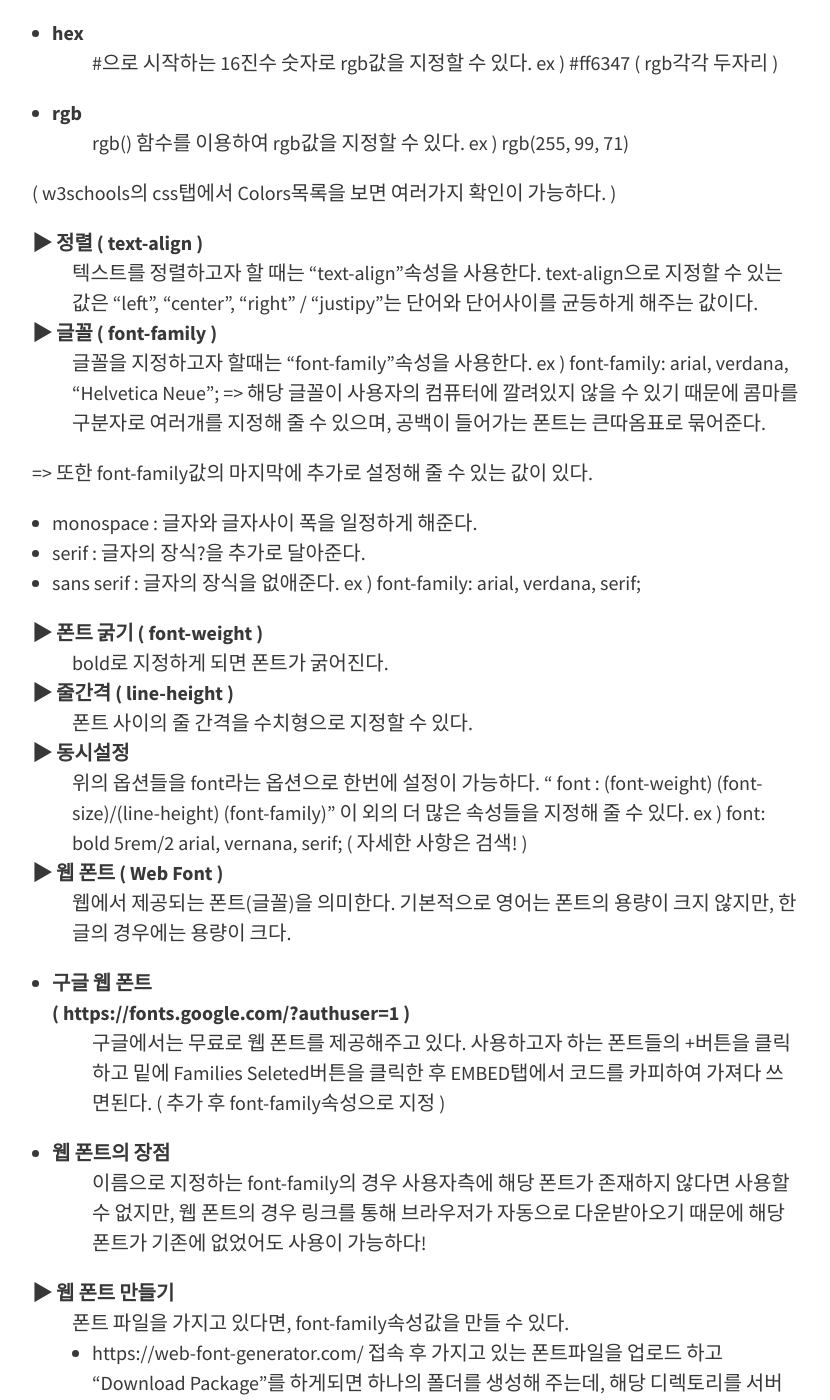
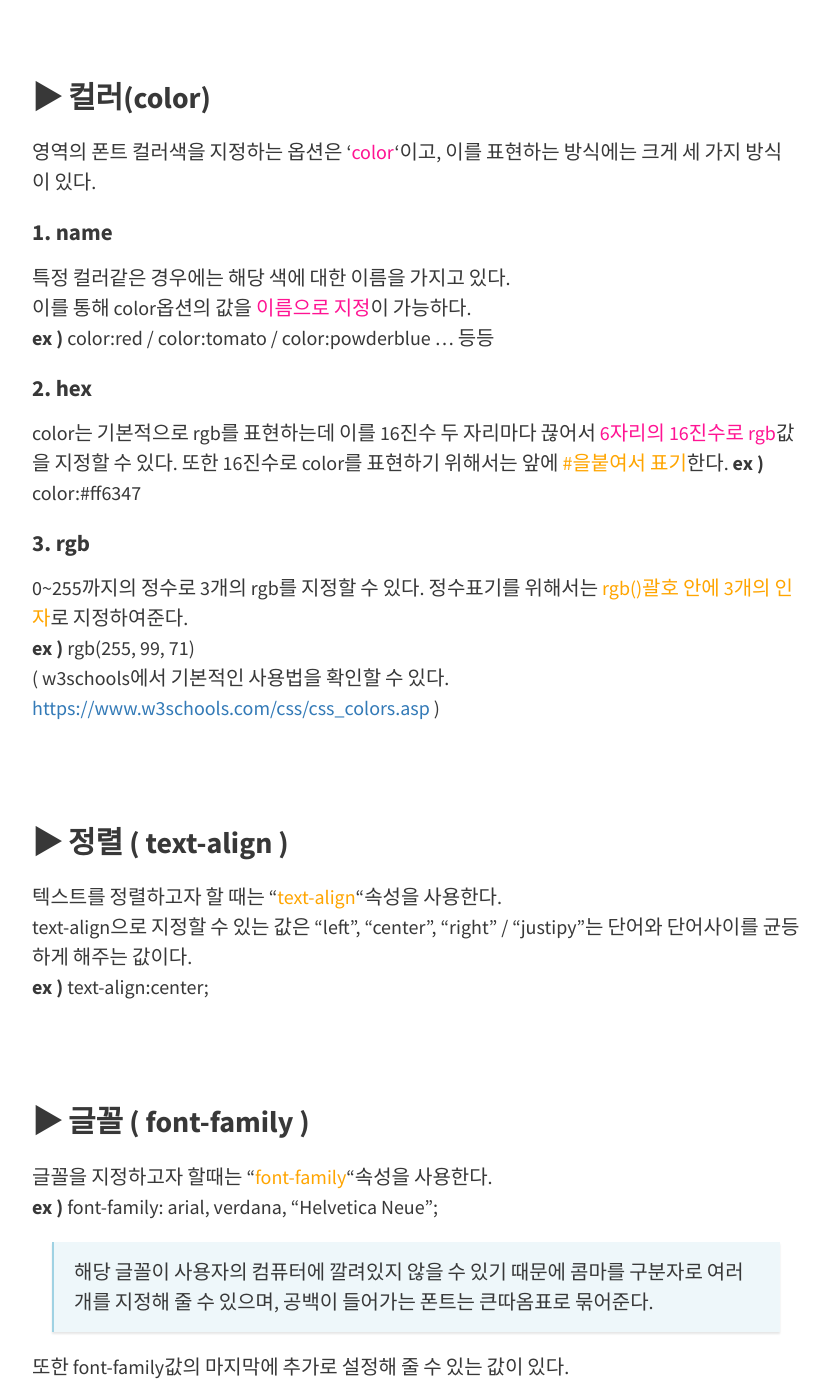
Before and after one commit to gunbin91/gunbin91.github.io, a Jekyll site: the page built from _posts/2018-10-29-css_5_font.md, in a window 1280 px wide and 1400 px high, scrolled down 1112 px. Shown: the whole window, without its empty margins (224-1054 px from the left). Built offline with Jekyll 4.4.1, drawn with Linux system fonts in a browser that asks for light colours; comment, search, counter and statistics services are not loaded; some of the changed text lies outside the part shown.

Commit message:
add css_font

```diff
--- a/_posts/2018-10-29-css_5_font.md
+++ b/_posts/2018-10-29-css_5_font.md
@@ -14,8 +14,8 @@ categories: [ css ]
 텍스트(서체)를 관장하는 옵션으로 글씨체, 컬러, 사이즈 등등 여러가지 폰트에 관련된 옵션을 설정할 수 있다.
 <br/><br/>
 
-### ▶ 단위
-폰트의 크기를 결정하는 단위는 실제로는 여러가지가 있지만,<br/> 크게 세 가지를 주로 쓰며 폰트에만 국한된 사안은 아니다.<br/>
+### ▶ 크기 단위(font-size)
+폰트의 사이즈는 '<font color="orange">font-size</font>'옵션으로 지정해준다. 폰트의 크기를 결정하는 단위는 실제로는 여러가지가 있지만, 크게 세 가지를 주로 쓰며 폰트에만 국한된 사안은 아니다.<br/>
 
 - <font color="orange">px</font> : 고정값
 - <font color="orange">em</font> : 가변적 (old)
@@ -26,60 +26,77 @@ px단위는 바뀌지 않고, rem은 같이 바뀌게 된다.
 따라서, cascading의 철학적인 이유로
 특정상황이 아닌경우에는 rem을 자주 쓴다.
 
-▶ 컬러
-: 컬러를 표현하는 방식에는 크게 세 가지 방식이 있다.
-- color name
-: 정해져있는 이름을 통해 지정할 수 있다.
-ex ) red, tomato, powderblue ... 등등
+> 최근에 자주 쓰이는 단위로는 vw, vh가 있다. 이는 여러 기기마다 브라우저의 사이즈가 다르기 때문에 반응형에 특화된 단위이며 <font color="orange">vw는 브라우저 width의 1/100</font> 단위이고, <font color="orange">vh는 브라우저 height의 1/100</font>단위 이다.
 
-- hex
-: #으로 시작하는 16진수 숫자로 rgb값을 지정할 수 있다.
-ex ) #ff6347 ( rgb각각 두자리 )
+<br/><br/>
 
-- rgb
-: rgb() 함수를 이용하여 rgb값을 지정할 수 있다.
-ex ) rgb(255, 99, 71)
+### ▶ 컬러(color)
+영역의 폰트 컬러색을 지정하는 옵션은 '<font color="deeppink">color</font>'이고, 이를 표현하는 방식에는 크게 세 가지 방식이 있다.
+<br/>
 
-( w3schools의 css탭에서 Colors목록을 보면 여러가지 확인이 가능하다. )
+#### 1. name
+특정 컬러같은 경우에는 해당 색에 대한 이름을 가지고 있다.<br/> 이를 통해 color옵션의 값을 <font color="deeppink">이름으로 지정</font>이 가능하다.<br/>
+<b>ex )</b> color:red / color:tomato / color:powderblue ... 등등
+<br/>
 
-▶ 정렬 ( text-align )
-:  텍스트를 정렬하고자 할 때는 "text-align"속성을 사용한다.
+#### 2. hex
+color는 기본적으로 rgb를 표현하는데 이를 16진수 두 자리마다 끊어서 <font color="deeppink">6자리의 16진수로 rgb</font>값을 지정할 수 있다. 또한 16진수로 color를 표현하기 위해서는 앞에 <font color="orange">#을붙여서 표기</font>한다.
+<b>ex )</b> color:#ff6347
+
+#### 3. rgb
+0~255까지의 정수로 3개의 rgb를 지정할 수 있다. 정수표기를 위해서는 <font color="orange">rgb()괄호 안에 3개의 인자</font>로 지정하여준다.<br/>
+<b>ex )</b> rgb(255, 99, 71)<br/>
+( w3schools에서 기본적인 사용법을 확인할 수 있다. <a href="https://www.w3schools.com/css/css_colors.asp">https://www.w3schools.com/css/css_colors.asp</a> )
+
+<br/><br/>
+
+### ▶ 정렬 ( text-align )
+텍스트를 정렬하고자 할 때는 "<font color="orange">text-align</font>"속성을 사용한다.<br/>
 text-align으로 지정할 수 있는 값은 "left", "center", "right" /
-"justipy"는 단어와 단어사이를 균등하게 해주는 값이다.
+"justipy"는 단어와 단어사이를 균등하게 해주는 값이다.<br/>
+<b>ex )</b> text-align:center;
 
-▶ 글꼴 ( font-family )
-: 글꼴을 지정하고자 할때는 "font-family"속성을 사용한다.
-ex ) font-family: arial, verdana, "Helvetica Neue";
-=> 해당 글꼴이 사용자의 컴퓨터에 깔려있지 않을 수 있기 때문에
+<br/><br/>
+
+### ▶ 글꼴 ( font-family )
+글꼴을 지정하고자 할때는 "<font color="orange">font-family</font>"속성을 사용한다.<br/>
+<b>ex )</b> font-family: arial, verdana, "Helvetica Neue";
+
+> 해당 글꼴이 사용자의 컴퓨터에 깔려있지 않을 수 있기 때문에
 콤마를 구분자로 여러개를 지정해 줄 수 있으며, 공백이 들어가는 폰트는
 큰따옴표로 묶어준다.
 
-=> 또한 font-family값의 마지막에 추가로 설정해 줄 수 있는 값이 있다.
+또한 font-family값의 마지막에 추가로 설정해 줄 수 있는 값이 있다.
 - monospace : 글자와 글자사이 폭을 일정하게 해준다.
 - serif : 글자의 장식?을 추가로 달아준다.
 - sans serif : 글자의 장식을 없애준다.
 ex ) font-family: arial, verdana, serif;
 
-▶ 폰트 굵기 ( font-weight )
-: bold로 지정하게 되면 폰트가 굵어진다.
+<br/><br/>
 
-▶ 줄간격 ( line-height )
-: 폰트 사이의 줄 간격을 수치형으로 지정할 수 있다.
+### ▶ 폰트 굵기 ( font-weight )
+&lt;b>태그를 이용하여 텍스트의 굵기를 굵게 할 수도 있지만,<br/> <font color="orange">font-weight</font>를 bold로 지정해도 폰트가 굵어진다.
 
-▶ 동시설정
-: 위의 옵션들을 font라는 옵션으로 한번에 설정이 가능하다.
-" font : (font-weight) (font-size)/(line-height) (font-family)"
-이 외의 더 많은 속성들을 지정해 줄 수 있다.
-ex ) font: bold 5rem/2 arial, vernana, serif;
-( 자세한 사항은 검색! )
+<br/><br/>
 
-▶ 웹 폰트 ( Web Font )
-: 웹에서 제공되는 폰트(글꼴)을 의미한다.
-기본적으로 영어는 폰트의 용량이 크지 않지만, 한글의 경우에는
+### ▶ 줄간격 ( line-height )
+'<font color="orange">line-height</font>'옵션을 통해 폰트 사이의 줄 간격을 수치형으로 지정할 수 있다.<br/> 해당 옵션을 설정한 영역내에서는 <font color="orange">vertical-align옵션을 통해 수직정렬 또한 가능</font>해진다.
+
+<br/><br/>
+
+### ▶ 동시설정(font)
+위의 모든 옵션들을 font라는 옵션으로 한번에 설정이 가능하다.<br/>
+설정은 기본적으로 "<font color="orange">font : (font-weight) (font-size)/(line-height) (font-family)</font>"형식으로 한다.<br/>
+하지만 이 외의 더 많은 속성들을 지정해 줄 수도 있다.<br/>
+<b>ex )</b> font: bold 5rem/2 arial, vernana, serif;
+
+<br/><br/>
+
+### ▶ 웹 폰트 ( Web Font )
+웹에서 제공되는 폰트(글꼴)을 의미한다.기본적으로 영어는 폰트의 용량이 크지 않지만, 한글의 경우에는
 용량이 크다.
 
-- 구글 웹 폰트
-( https://fonts.google.com/?authuser=1 )
+- 구글 웹 폰트 ( https://fonts.google.com/?authuser=1 )
 : 구글에서는 무료로 웹 폰트를 제공해주고 있다.
 사용하고자 하는 폰트들의 +버튼을 클릭하고 밑에
 Families Seleted버튼을 클릭한 후 EMBED탭에서
@@ -89,11 +106,10 @@ Families Seleted버튼을 클릭한 후 EMBED탭에서
 - 웹 폰트의 장점
 : 이름으로 지정하는 font-family의 경우 사용자측에 해당 폰트가
 존재하지 않다면 사용할 수 없지만,
-웹 폰트의 경우 링크를 통해 브라우저가 자동으로 다운받아오기 때문에
-해당 폰트가 기존에 없었어도 사용이 가능하다!
+웹 폰트의 경우 링크를 통해 브라우저가 자동으로 다운받아오기 때문에 <font color="deeppink">사용자측에 해당 폰트가 기존에 없었어도 사용이 가능</font>하다!
 
-▶ 웹 폰트 만들기
-: 폰트 파일을 가지고 있다면, font-family속성값을 만들 수 있다.
+#### ▶ 웹 폰트 만들기
+폰트 파일을 가지고 있다면, font-family속성값을 만들 수 있다.
 - https://web-font-generator.com/ 접속 후
 가지고 있는 폰트파일을 업로드 하고 "Download Package"를
 하게되면 하나의 폴더를 생성해 주는데, 해당 디렉토리를
```
Also changed, not shown: _posts/2018-08-26-siteCollection.md (+6 -0 lines), pages/css.md (+1 -1 lines).
